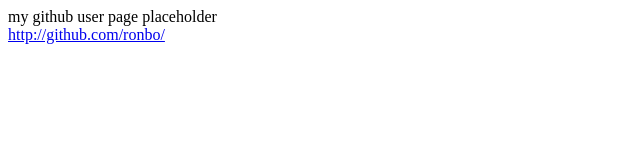
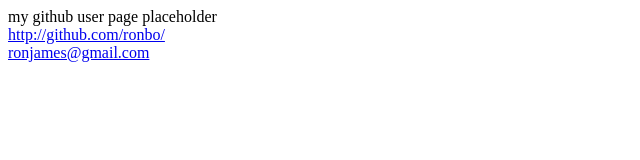
Before and after one commit to ronbo/ronbo.github.io, a plain HTML site: page index.html in a window 1280 px wide. Shown: the whole page, without its empty margins (0-640 px from the left). Drawn offline with Linux system fonts and the light colour scheme.

Commit message:
fixed typos

```diff
--- a/index.html
+++ b/index.html
@@ -1,3 +1,5 @@
 my github user page placeholder
 <br>
 <a href="http://github.com/ronbo/" title="">http://github.com/ronbo/</a>
+<br>
+<a href="mailto:ronjames@gmail.com">ronjames@gmail.com</a>
```
